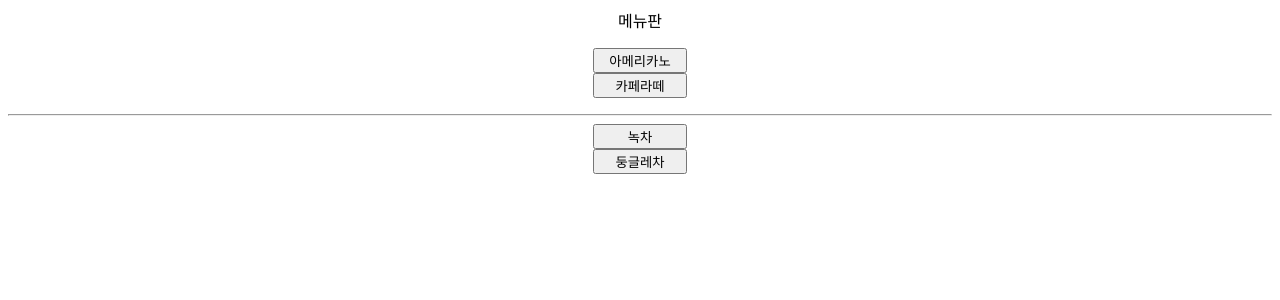
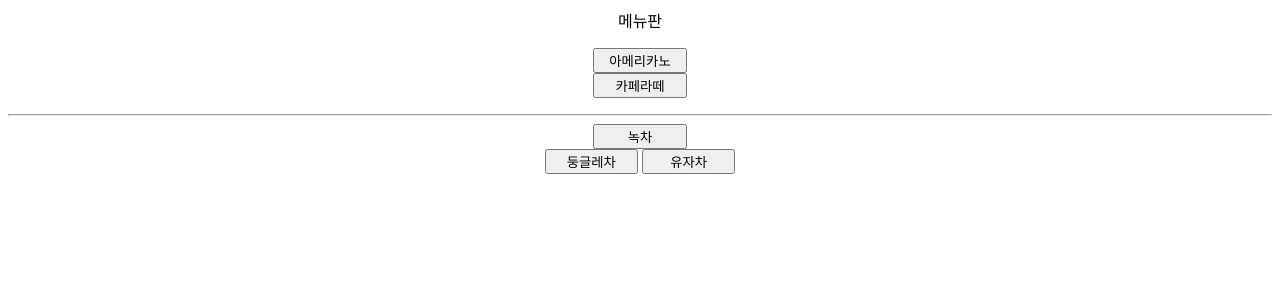
Before and after one commit to johnnyoh555/david, a Flask app: page /menu in a window 1280 px wide. Shown: the top 300 px of the page. Run offline with Flask 3, Linux system fonts and the light colour scheme.

Commit message:
유자차 메뉴 추가

```diff
--- a/templates/menu.html
+++ b/templates/menu.html
@@ -12,6 +12,7 @@
         </p><hr>
         <button name="menu2" style="width:70pt;">녹차</button><br>
         <button name="menu2" style="width:70pt;">둥글레차</button>
+        <button name="menu2" style="width:70pt;">유자차</button>
     </center>
 </body>
 </html>
```
